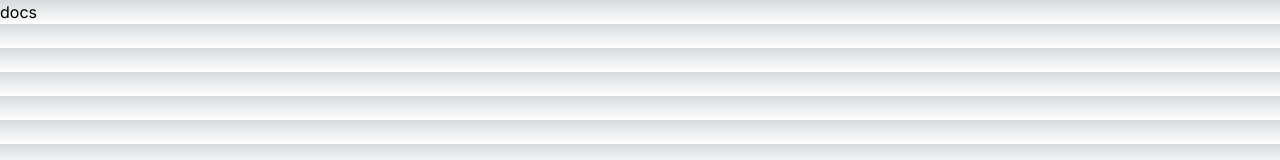
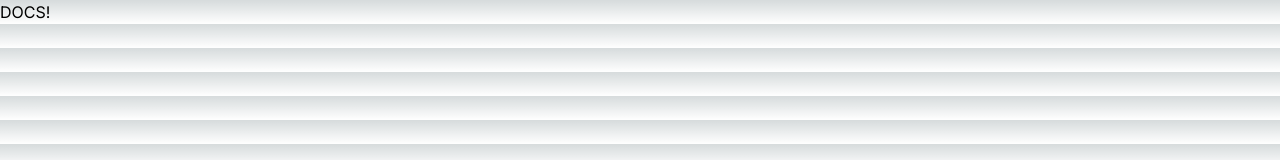
Before and after one commit to BrandonDrayton/intro-v3-app, a Next.js app: page /docs in a window 1280 px wide. Shown: the top 160 px of the page. Built offline with nearby package versions, Linux system fonts and the light colour scheme.

Commit message:
more testing of params

```diff
--- a/app/docs/[...id]/page.tsx
+++ /dev/null
@@ -1,19 +0,0 @@
-import React, { FC } from 'react'
-
-interface Props {
-  params: {
-    id: string
-    title: string
-  }
-}
-
-const DocsIdPage: FC<Props> = ({ params }) => {
-  return (
-    <>
-      <h1>{params.title} </h1>
-      <div>docs {params.id}</div>
-    </>
-  )
-}
-
-export default DocsIdPage
--- /dev/null
+++ b/app/docs/[[...id]]/page.tsx
@@ -0,0 +1,23 @@
+import React, { FC } from 'react'
+
+interface Props {
+  params: {
+    id: string
+    title: string
+  }
+}
+
+const DocsPage: FC<Props> = (params) => {
+  console.log(params.params.id) // Access params.id
+  return (
+    <div>
+      <h1>DOCS!</h1>
+      <ul>
+        <li>{params.params.id[0]}</li>
+        <li>{params.params.id[1]}</li>
+      </ul>
+    </div>
+  )
+}
+
+export default DocsPage
--- a/app/docs/page.tsx
+++ /dev/null
@@ -1,7 +0,0 @@
-import React, { FC } from 'react'
-
-const DocsPage: FC = () => {
-  return <div>docs</div>
-}
-
-export default DocsPage
```
